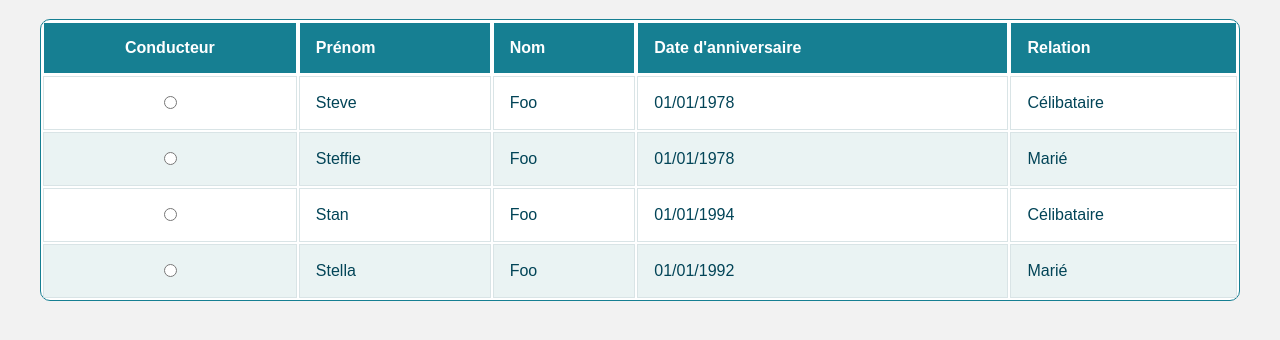
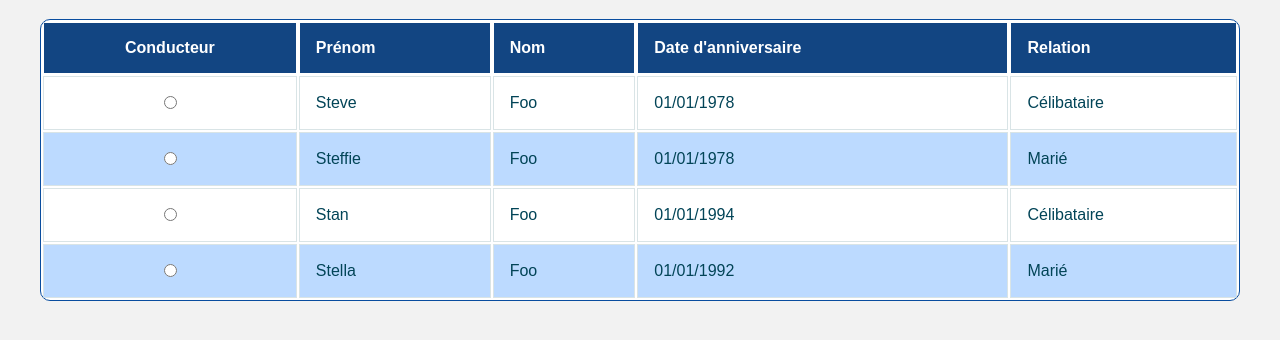
Before and after one commit to David-turcotte/Responstable, a plain HTML site: page index.html in a window 1280 px wide. Shown: the part 62-402 px from the top of the page. Drawn offline with Linux system fonts and the light colour scheme.

Commit message:
Add files via upload

```diff
--- a/style.css
+++ b/style.css
@@ -1,12 +1,4 @@
-/*
 
-RESPONSTABLE 2.0 by jordyvanraaij
-  Designed mobile first!
-
-If you like this solution, you might also want to check out the 1.0 version:
-  https://gist.github.com/jordyvanraaij/9069194
-
-*/
 .responstable {
   margin: 1em 0;
   width: 100%;
@@ -14,18 +6,18 @@ If you like this solution, you might also want to check out the 1.0 version:
   background: #FFF;
   color: #024457;
   border-radius: 10px;
-  border: 1px solid #167F92;
+  border: 1px solid #094d9f;
 }
 .responstable tr {
-  border: 1px solid #D9E4E6;
+  border: 1px solid #094d9f;
 }
 .responstable tr:nth-child(odd) {
-  background-color: #EAF3F3;
+  background-color: #bcdaff;
 }
 .responstable th {
   display: none;
   border: 1px solid #FFF;
-  background-color: #167F92;
+  background-color: #124582;
   color: #FFF;
   padding: 1em;
 }
```
